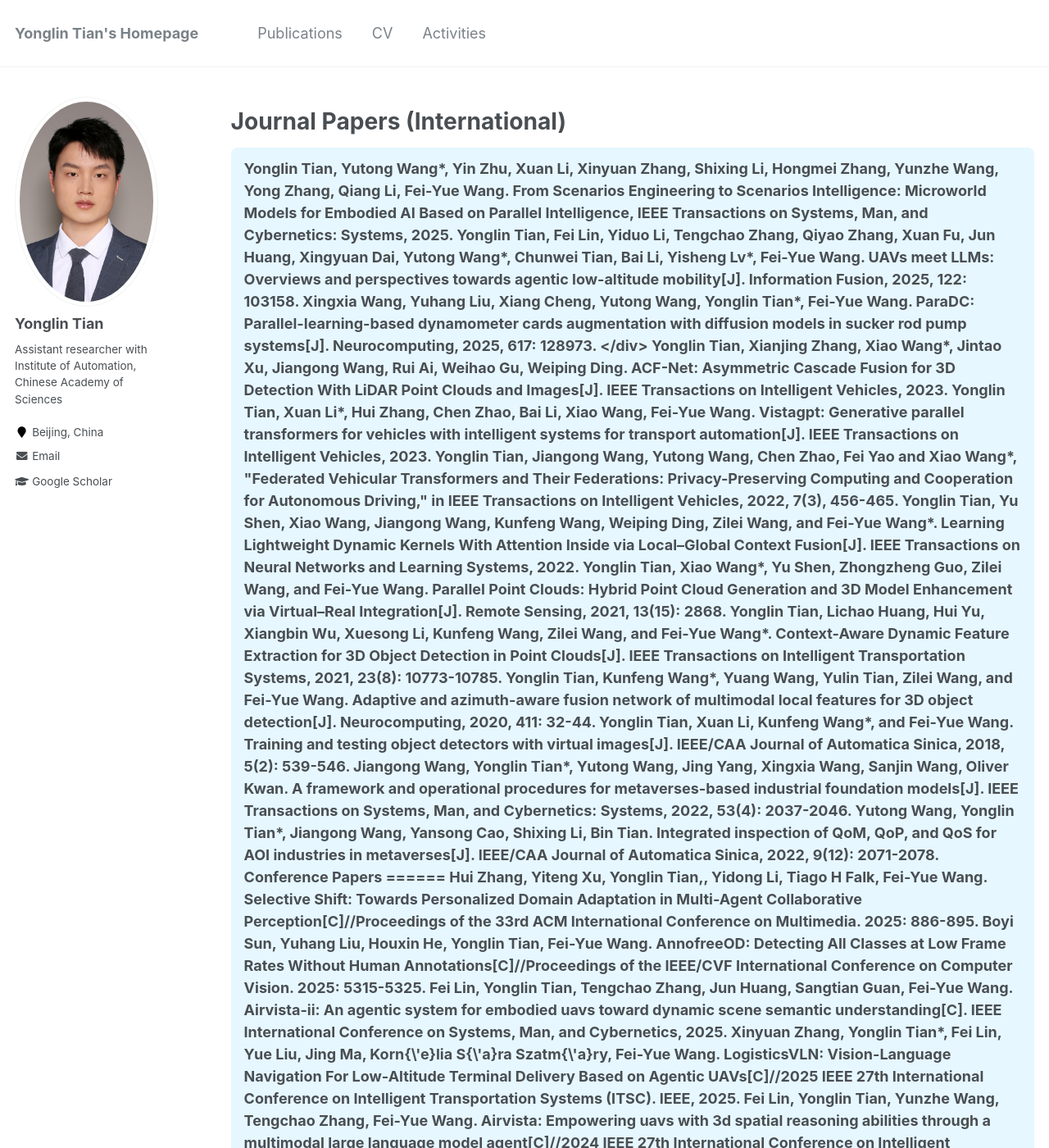
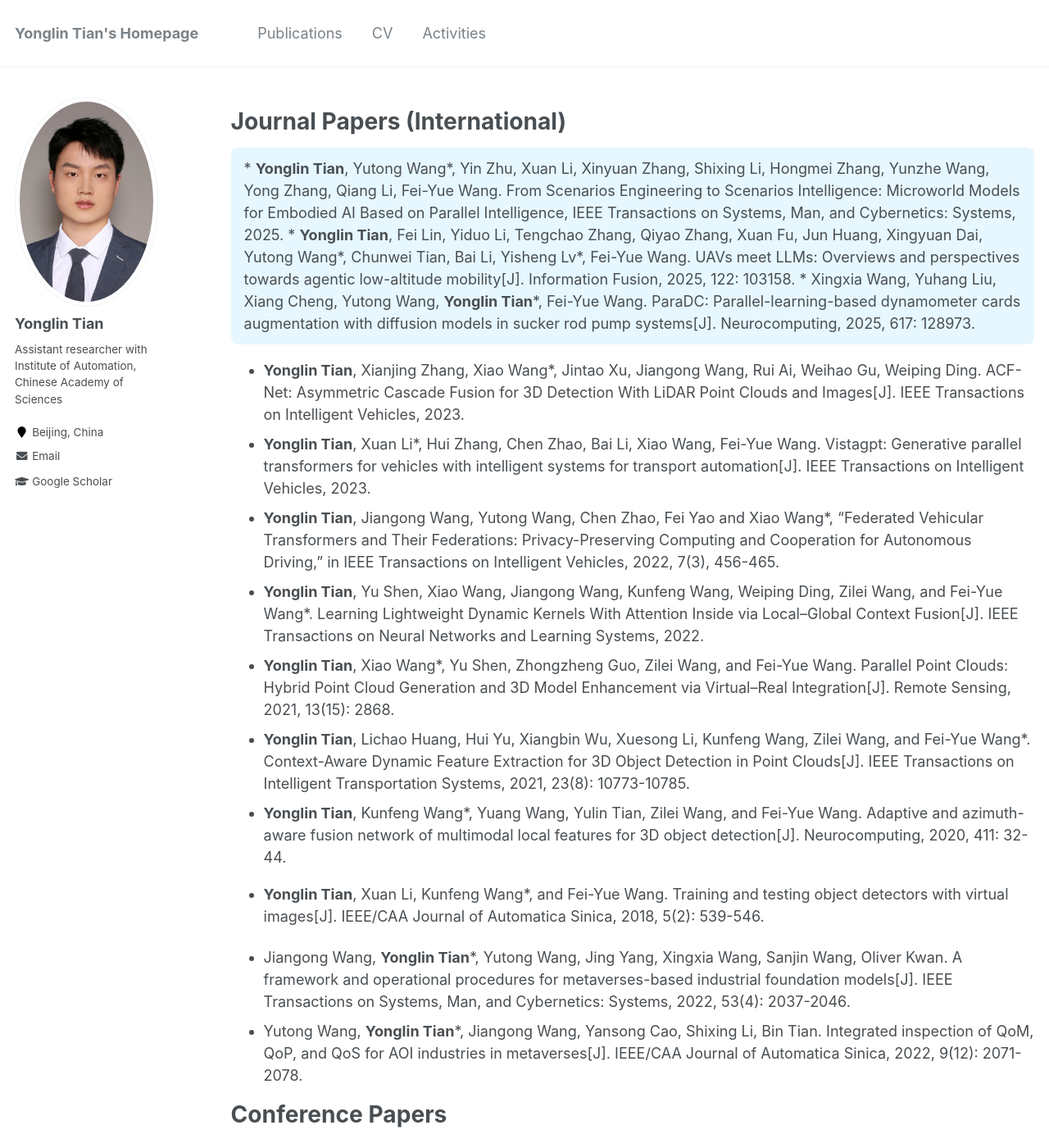
Before and after one commit to Hub-Tian/hub-tian.github.io, a Jekyll site: the page built from _pages/publications.md, in a window 1280 px wide and 1400 px high. Shown: the whole window at 82% size. Built offline with Jekyll 4.4.1, drawn with Linux system fonts in a browser that asks for light colours; some of the changed text lies outside the part shown.

Commit message:
update 20251118-7

```diff
--- a/_pages/publications.md
+++ b/_pages/publications.md
@@ -66,39 +66,40 @@ author_profile: true
 Journal Papers (International)
 ======
 <div class="paper-block year-2025">
-<strong>Yonglin Tian<strong>, Yutong Wang*, Yin Zhu, Xuan Li, Xinyuan Zhang, Shixing Li, Hongmei Zhang, Yunzhe Wang, Yong Zhang, Qiang Li, Fei-Yue Wang. From Scenarios Engineering to Scenarios Intelligence: Microworld Models for Embodied AI Based on Parallel Intelligence, IEEE Transactions on Systems, Man, and Cybernetics: Systems, 2025.
-<strong>Yonglin Tian<strong>, Fei Lin, Yiduo Li, Tengchao Zhang, Qiyao Zhang, Xuan Fu, Jun Huang, Xingyuan Dai, Yutong Wang*, Chunwei Tian, Bai Li, Yisheng Lv*, Fei-Yue Wang. UAVs meet LLMs: Overviews and perspectives towards agentic low-altitude mobility[J]. Information Fusion, 2025, 122: 103158.
-Xingxia Wang, Yuhang Liu, Xiang Cheng, Yutong Wang, <strong>Yonglin Tian<strong>*, Fei-Yue Wang. ParaDC: Parallel-learning-based dynamometer cards augmentation with diffusion models in sucker rod pump systems[J]. Neurocomputing, 2025, 617: 128973.
+* <strong>Yonglin Tian</strong>, Yutong Wang*, Yin Zhu, Xuan Li, Xinyuan Zhang, Shixing Li, Hongmei Zhang, Yunzhe Wang, Yong Zhang, Qiang Li, Fei-Yue Wang. From Scenarios Engineering to Scenarios Intelligence: Microworld Models for Embodied AI Based on Parallel Intelligence, IEEE Transactions on Systems, Man, and Cybernetics: Systems, 2025.
+* <strong>Yonglin Tian</strong>, Fei Lin, Yiduo Li, Tengchao Zhang, Qiyao Zhang, Xuan Fu, Jun Huang, Xingyuan Dai, Yutong Wang*, Chunwei Tian, Bai Li, Yisheng Lv*, Fei-Yue Wang. UAVs meet LLMs: Overviews and perspectives towards agentic low-altitude mobility[J]. Information Fusion, 2025, 122: 103158.
+* Xingxia Wang, Yuhang Liu, Xiang Cheng, Yutong Wang, <strong>Yonglin Tian</strong>*, Fei-Yue Wang. ParaDC: Parallel-learning-based dynamometer cards augmentation with diffusion models in sucker rod pump systems[J]. Neurocomputing, 2025, 617: 128973.
 </div>
-<strong>Yonglin Tian<strong>, Xianjing Zhang, Xiao Wang*, Jintao Xu, Jiangong Wang, Rui Ai, Weihao Gu, Weiping Ding. ACF-Net: Asymmetric Cascade Fusion for 3D Detection With LiDAR Point Clouds and Images[J]. IEEE Transactions on Intelligent Vehicles, 2023.
-<strong>Yonglin Tian<strong>, Xuan Li*, Hui Zhang, Chen Zhao, Bai Li, Xiao Wang, Fei-Yue Wang. Vistagpt: Generative parallel transformers for vehicles with intelligent systems for transport automation[J]. IEEE Transactions on Intelligent Vehicles, 2023.
-<strong>Yonglin Tian<strong>, Jiangong Wang, Yutong Wang, Chen Zhao, Fei Yao and Xiao Wang*, "Federated Vehicular Transformers and Their Federations: Privacy-Preserving Computing and Cooperation for Autonomous Driving," in IEEE Transactions on Intelligent Vehicles, 2022, 7(3), 456-465.
-<strong>Yonglin Tian<strong>, Yu Shen, Xiao Wang, Jiangong Wang, Kunfeng Wang, Weiping Ding, Zilei Wang, and Fei-Yue Wang*. Learning Lightweight Dynamic Kernels With Attention Inside via Local–Global Context Fusion[J]. IEEE Transactions on Neural Networks and Learning Systems, 2022.
-<strong>Yonglin Tian<strong>, Xiao Wang*, Yu Shen, Zhongzheng Guo, Zilei Wang, and Fei-Yue Wang. Parallel Point Clouds: Hybrid Point Cloud Generation and 3D Model Enhancement via Virtual–Real Integration[J]. Remote Sensing, 2021, 13(15): 2868.
-<strong>Yonglin Tian<strong>, Lichao Huang, Hui Yu, Xiangbin Wu, Xuesong Li, Kunfeng Wang, Zilei Wang, and Fei-Yue Wang*. Context-Aware Dynamic Feature Extraction for 3D Object Detection in Point Clouds[J].  IEEE Transactions on Intelligent Transportation Systems, 2021, 23(8): 10773-10785.
-<strong>Yonglin Tian<strong>, Kunfeng Wang*, Yuang Wang, Yulin Tian, Zilei Wang, and Fei-Yue Wang. Adaptive and azimuth-aware fusion network of multimodal local features for 3D object detection[J]. Neurocomputing, 2020, 411: 32-44.
-<strong>Yonglin Tian<strong>, Xuan Li, Kunfeng Wang*, and Fei-Yue Wang. Training and testing object detectors with virtual images[J]. IEEE/CAA Journal of Automatica Sinica, 2018, 5(2): 539-546.
 
-Jiangong Wang, <strong>Yonglin Tian<strong>*, Yutong Wang, Jing Yang, Xingxia Wang, Sanjin Wang, Oliver Kwan. A framework and operational procedures for metaverses-based industrial foundation models[J]. IEEE Transactions on Systems, Man, and Cybernetics: Systems, 2022, 53(4): 2037-2046.
-Yutong Wang, <strong>Yonglin Tian<strong>*, Jiangong Wang, Yansong Cao, Shixing Li, Bin Tian. Integrated inspection of QoM, QoP, and QoS for AOI industries in metaverses[J]. IEEE/CAA Journal of Automatica Sinica, 2022, 9(12): 2071-2078.
+* **Yonglin Tian**, Xianjing Zhang, Xiao Wang*, Jintao Xu, Jiangong Wang, Rui Ai, Weihao Gu, Weiping Ding. ACF-Net: Asymmetric Cascade Fusion for 3D Detection With LiDAR Point Clouds and Images[J]. IEEE Transactions on Intelligent Vehicles, 2023.
+* **Yonglin Tian**, Xuan Li*, Hui Zhang, Chen Zhao, Bai Li, Xiao Wang, Fei-Yue Wang. Vistagpt: Generative parallel transformers for vehicles with intelligent systems for transport automation[J]. IEEE Transactions on Intelligent Vehicles, 2023.
+* **Yonglin Tian**, Jiangong Wang, Yutong Wang, Chen Zhao, Fei Yao and Xiao Wang*, "Federated Vehicular Transformers and Their Federations: Privacy-Preserving Computing and Cooperation for Autonomous Driving," in IEEE Transactions on Intelligent Vehicles, 2022, 7(3), 456-465.
+* **Yonglin Tian**, Yu Shen, Xiao Wang, Jiangong Wang, Kunfeng Wang, Weiping Ding, Zilei Wang, and Fei-Yue Wang*. Learning Lightweight Dynamic Kernels With Attention Inside via Local–Global Context Fusion[J]. IEEE Transactions on Neural Networks and Learning Systems, 2022.
+* **Yonglin Tian**, Xiao Wang*, Yu Shen, Zhongzheng Guo, Zilei Wang, and Fei-Yue Wang. Parallel Point Clouds: Hybrid Point Cloud Generation and 3D Model Enhancement via Virtual–Real Integration[J]. Remote Sensing, 2021, 13(15): 2868.
+* **Yonglin Tian**, Lichao Huang, Hui Yu, Xiangbin Wu, Xuesong Li, Kunfeng Wang, Zilei Wang, and Fei-Yue Wang*. Context-Aware Dynamic Feature Extraction for 3D Object Detection in Point Clouds[J].  IEEE Transactions on Intelligent Transportation Systems, 2021, 23(8): 10773-10785.
+* **Yonglin Tian**, Kunfeng Wang*, Yuang Wang, Yulin Tian, Zilei Wang, and Fei-Yue Wang. Adaptive and azimuth-aware fusion network of multimodal local features for 3D object detection[J]. Neurocomputing, 2020, 411: 32-44.
+* **Yonglin Tian**, Xuan Li, Kunfeng Wang*, and Fei-Yue Wang. Training and testing object detectors with virtual images[J]. IEEE/CAA Journal of Automatica Sinica, 2018, 5(2): 539-546.
+
+* Jiangong Wang, **Yonglin Tian***, Yutong Wang, Jing Yang, Xingxia Wang, Sanjin Wang, Oliver Kwan. A framework and operational procedures for metaverses-based industrial foundation models[J]. IEEE Transactions on Systems, Man, and Cybernetics: Systems, 2022, 53(4): 2037-2046.
+* Yutong Wang, **Yonglin Tian***, Jiangong Wang, Yansong Cao, Shixing Li, Bin Tian. Integrated inspection of QoM, QoP, and QoS for AOI industries in metaverses[J]. IEEE/CAA Journal of Automatica Sinica, 2022, 9(12): 2071-2078.
 
 
 
 Conference Papers
 ======
-Hui Zhang, Yiteng Xu, <strong>Yonglin Tian<strong>,, Yidong Li, Tiago H Falk, Fei-Yue Wang. Selective Shift: Towards Personalized Domain Adaptation in Multi-Agent Collaborative Perception[C]//Proceedings of the 33rd ACM International Conference on Multimedia. 2025: 886-895.
-Boyi Sun, Yuhang Liu, Houxin He, <strong>Yonglin Tian<strong>, Fei-Yue Wang. AnnofreeOD: Detecting All Classes at Low Frame Rates Without Human Annotations[C]//Proceedings of the IEEE/CVF International Conference on Computer Vision. 2025: 5315-5325.
-Fei Lin, Yonglin Tian, Tengchao Zhang, Jun Huang, Sangtian Guan, Fei-Yue Wang. Airvista-ii: An agentic system for embodied uavs toward dynamic scene semantic understanding[C]. IEEE International Conference on Systems, Man, and Cybernetics, 2025.
-Xinyuan Zhang, Yonglin Tian*, Fei Lin, Yue Liu, Jing Ma, Korn{\'e}lia S{\'a}ra Szatm{\'a}ry, Fei-Yue Wang. LogisticsVLN: Vision-Language Navigation For Low-Altitude Terminal Delivery Based on Agentic UAVs[C]//2025 IEEE 27th International Conference on Intelligent Transportation Systems (ITSC). IEEE, 2025.
-Fei Lin, <strong>Yonglin Tian<strong>, Yunzhe Wang, Tengchao Zhang, Fei-Yue Wang. Airvista: Empowering uavs with 3d spatial reasoning abilities through a multimodal large language model agent[C]//2024 IEEE 27th International Conference on Intelligent Transportation Systems (ITSC). IEEE, 2024: 476-481.
-<strong>Yonglin Tian<strong>, Fei Lin, Xinyuan Zhang, JIngwei Ge, Yutong Wang, Xingyuan Dai, Yisheng, Fei-Yue Wang. Logisticsvista: 3d terminal delivery services with uavs, ugvs and usvs based on foundation models and scenarios engineering[C]//2024 IEEE International Conference on Service Operations and Logistics, and Informatics (SOLI). IEEE, 2024: 2-7. (Best Application Paper)
-<strong>Yonglin Tian<strong>, Xiao Wang, Yu Shen, Yuhang Liu, Zilei Wang, Fei-Yue Wang. Semantic-enhanced Graph Voxelization for Pillar-based 3D Detection from Point Clouds[C]//2022 IEEE 25th International Conference on Intelligent Transportation Systems (ITSC). IEEE, 2022: 310-315.
+* Hui Zhang, Yiteng Xu, **Yonglin Tian**,, Yidong Li, Tiago H Falk, Fei-Yue Wang. Selective Shift: Towards Personalized Domain Adaptation in Multi-Agent Collaborative Perception[C]//Proceedings of the 33rd ACM International Conference on Multimedia. 2025: 886-895.
+* Boyi Sun, Yuhang Liu, Houxin He, **Yonglin Tian**, Fei-Yue Wang. AnnofreeOD: Detecting All Classes at Low Frame Rates Without Human Annotations[C]//Proceedings of the IEEE/CVF International Conference on Computer Vision. 2025: 5315-5325.
+* Fei Lin, Yonglin Tian, Tengchao Zhang, Jun Huang, Sangtian Guan, Fei-Yue Wang. Airvista-ii: An agentic system for embodied uavs toward dynamic scene semantic understanding[C]. IEEE International Conference on Systems, Man, and Cybernetics, 2025.
+* Xinyuan Zhang, Yonglin Tian*, Fei Lin, Yue Liu, Jing Ma, Korn{\'e}lia S{\'a}ra Szatm{\'a}ry, Fei-Yue Wang. LogisticsVLN: Vision-Language Navigation For Low-Altitude Terminal Delivery Based on Agentic UAVs[C]//2025 IEEE 27th International Conference on Intelligent Transportation Systems (ITSC). IEEE, 2025.
+* Fei Lin, **Yonglin Tian**, Yunzhe Wang, Tengchao Zhang, Fei-Yue Wang. Airvista: Empowering uavs with 3d spatial reasoning abilities through a multimodal large language model agent[C]//2024 IEEE 27th International Conference on Intelligent Transportation Systems (ITSC). IEEE, 2024: 476-481.
+* **Yonglin Tian**, Fei Lin, Xinyuan Zhang, JIngwei Ge, Yutong Wang, Xingyuan Dai, Yisheng, Fei-Yue Wang. Logisticsvista: 3d terminal delivery services with uavs, ugvs and usvs based on foundation models and scenarios engineering[C]//2024 IEEE International Conference on Service Operations and Logistics, and Informatics (SOLI). IEEE, 2024: 2-7. (Best Application Paper)
+* **Yonglin Tian**, Xiao Wang, Yu Shen, Yuhang Liu, Zilei Wang, Fei-Yue Wang. Semantic-enhanced Graph Voxelization for Pillar-based 3D Detection from Point Clouds[C]//2022 IEEE 25th International Conference on Intelligent Transportation Systems (ITSC). IEEE, 2022: 310-315.
 
 
 Journal Papers (Chinese)
 ======
-<strong>田永林<strong>, 王雨桐, 王兴霞, 杨静, 沈甜雨, 王建功, 范丽丽, 郭超, 王寿文, 赵勇, 武万森， 王飞跃. 从 RAG 到 SAGE: 现状与展望[J]. 自动化学报, 2025, 51: 1-25.
-<strong>田永林<strong>, 王兴霞, 王雨桐, 王建功, 郭超, 范丽丽, 沈甜雨, 武万森, 张红梅, 朱正秋, 王飞跃. RAG-PHI: 检索增强生成驱动的平行人与平行智能[J]. 智能科学与技术学报, 6(1)， 2024.
+* **田永林**, 王雨桐, 王兴霞, 杨静, 沈甜雨, 王建功, 范丽丽, 郭超, 王寿文, 赵勇, 武万森， 王飞跃. 从 RAG 到 SAGE: 现状与展望[J]. 自动化学报, 2025, 51: 1-25.
+* **田永林**, 王兴霞, 王雨桐, 王建功, 郭超, 范丽丽, 沈甜雨, 武万森, 张红梅, 朱正秋, 王飞跃. RAG-PHI: 检索增强生成驱动的平行人与平行智能[J]. 智能科学与技术学报, 6(1)， 2024.
 
 
 
```
